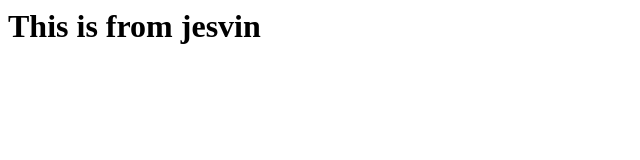
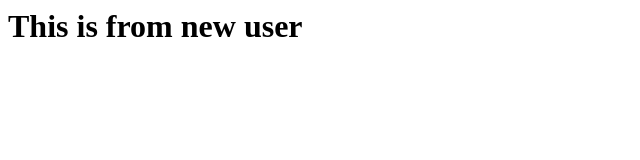
Before and after one commit to jesvinjj1/learn, a plain HTML site: page index.html in a window 1280 px wide. Shown: the whole page, without its empty margins (0-640 px from the left). Drawn offline with Linux system fonts and the light colour scheme.

Commit message:
change from new usetr

```diff
--- a/index.html
+++ b/index.html
@@ -1 +1 @@
-<h1>This is from jesvin</h1>
+<h1>This is from new user</h1>
```
